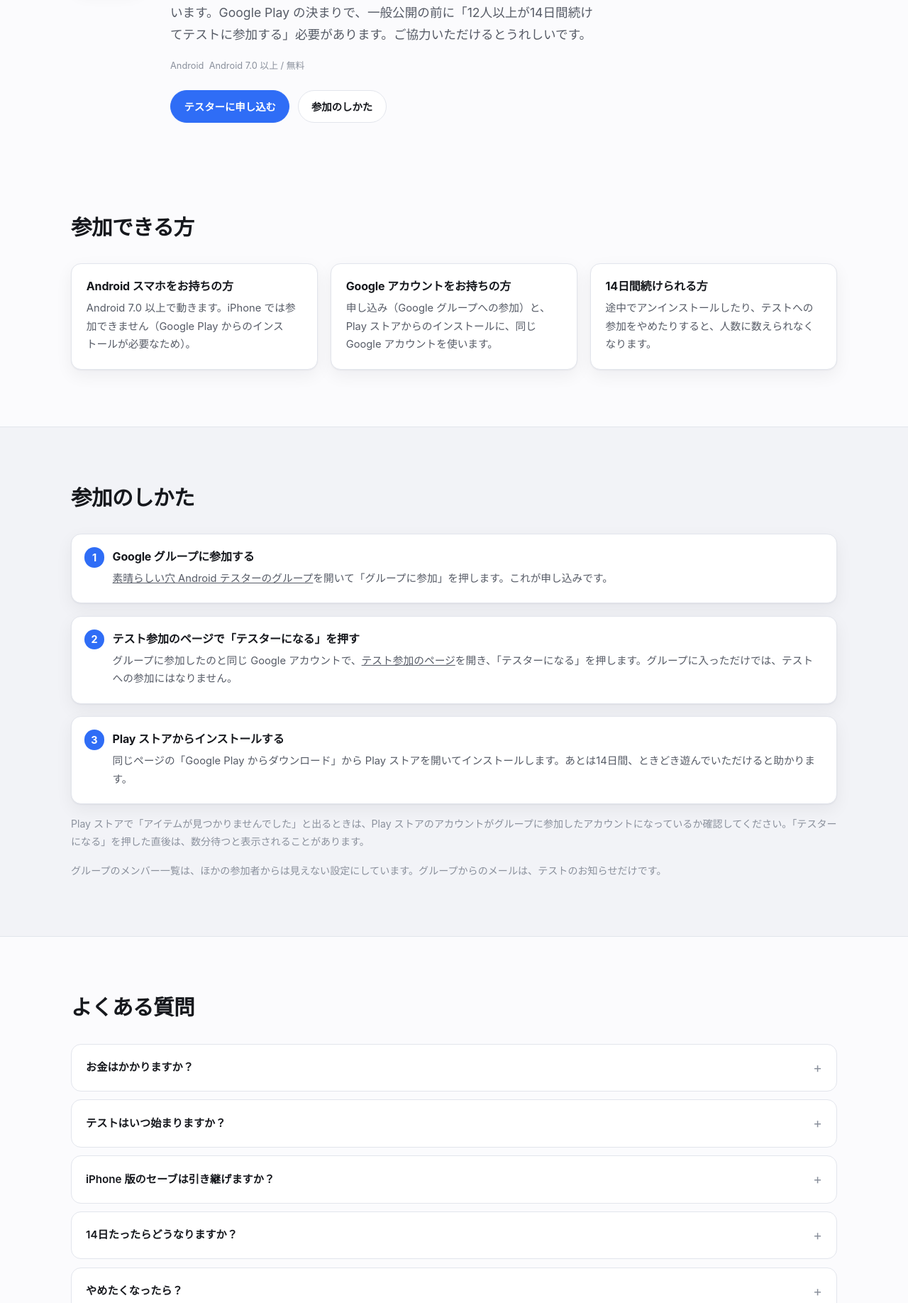
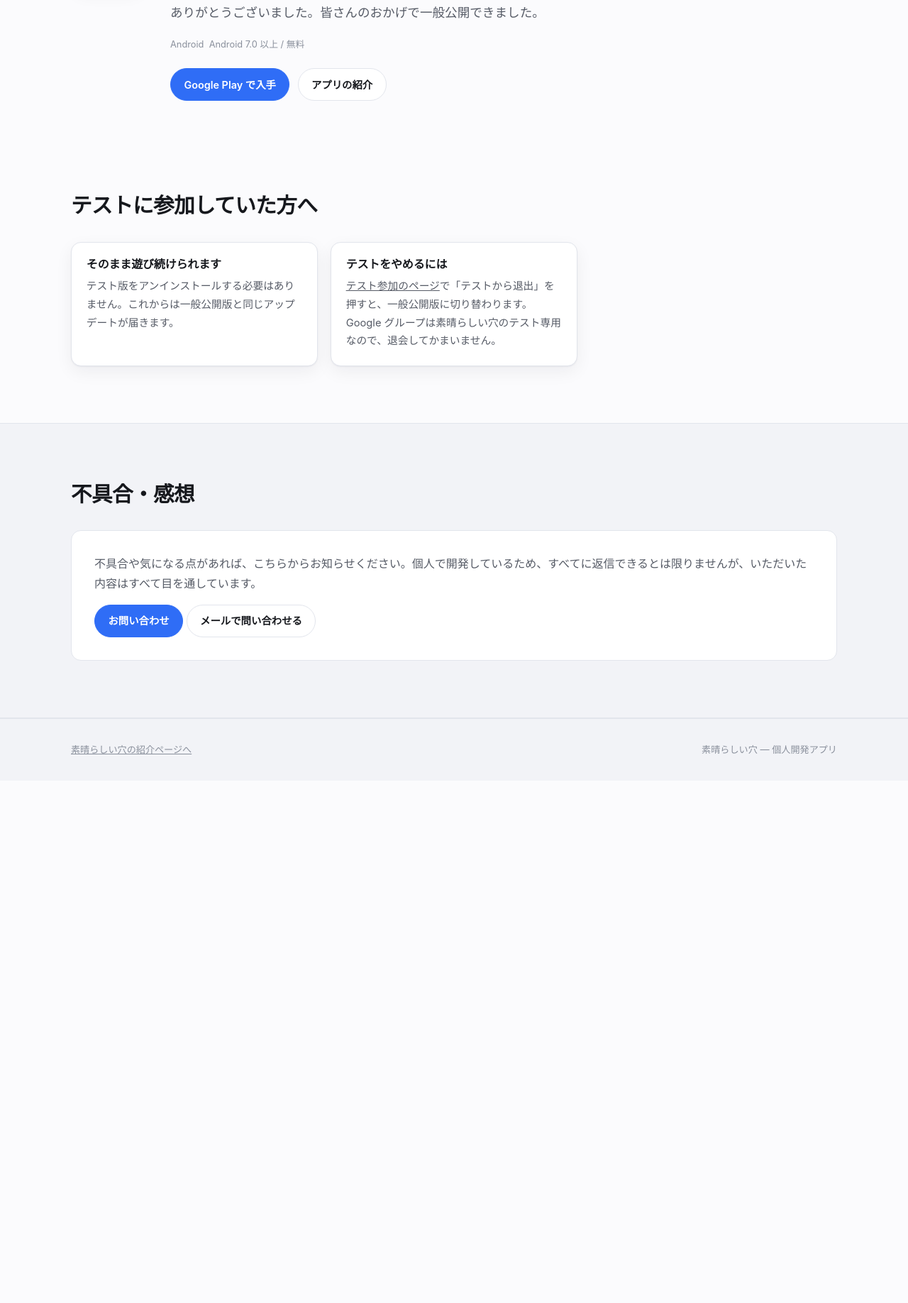
Before and after one commit to gekisoba/my-portfolio, a plain HTML site: page apps/subarashii-ana/android-test/index.html in a window 1280 px wide. Shown: the part 249-2085 px from the top of the page at 71% size. After the commit the page ends 1349 px from the top, so only its background shows below. Drawn offline with Linux system fonts and the light colour scheme.

Commit message:
素晴らしい穴 Android 版の公開: promo.json に androidPackage、アプリのページとトップのカードに Google Play、テスター募集のページを公開のお知らせとお礼に、トップのお知らせも公開に
Co-Authored-By: Claude Opus 5.5 <noreply@anthropic.com>

```diff
--- a/apps/subarashii-ana/android-test/index.html
+++ b/apps/subarashii-ana/android-test/index.html
@@ -3,13 +3,13 @@
 <head>
 <meta charset="utf-8">
 <meta name="viewport" content="width=device-width, initial-scale=1">
-<title>素晴らしい穴 Android版 テスター募集</title>
-<meta name="description" content="素晴らしい穴の Android 版を公開するために、テストに参加してくださる方を募集しています。Android スマホと Google アカウントがあれば参加できます。">
+<title>素晴らしい穴 Android版を公開しました</title>
+<meta name="description" content="素晴らしい穴の Android 版を Google Play で公開しました。テストに参加してくださった皆さん、ありがとうございました。">
 <link rel="canonical" href="https://gekisoba.com/apps/subarashii-ana/android-test/">
 <meta property="og:type" content="website">
 <meta property="og:url" content="https://gekisoba.com/apps/subarashii-ana/android-test/">
-<meta property="og:title" content="素晴らしい穴 Android版 テスター募集">
-<meta property="og:description" content="山をひとつ底まで掘る採掘ゲーム「素晴らしい穴」の Android 版。公開に向けて、14日間テストに参加してくださる方を募集しています。">
+<meta property="og:title" content="素晴らしい穴 Android版を公開しました">
+<meta property="og:description" content="山をひとつ底まで掘る採掘ゲーム「素晴らしい穴」の Android 版を、Google Play で公開しました。">
 <meta property="og:locale" content="ja_JP">
 <meta name="twitter:card" content="summary">
 <meta property="og:image" content="https://gekisoba.com/assets/icons/subarashii-ana.jpg">
@@ -50,15 +50,15 @@
     <div class="wrap lp-hero-inner">
       <img class="lp-icon" src="../../../assets/icons/subarashii-ana.jpg" alt="素晴らしい穴のアプリアイコン" width="104" height="104">
       <div class="lp-hero-text">
-        <h1 class="lp-title">Android版 テスター募集</h1>
-        <p class="lp-tagline">山をひとつ底まで掘る採掘ゲーム「素晴らしい穴」の Android 版のテストを始めました。一般公開に向けて、テストに参加してくださる方を募集しています。Google Play の決まりで、一般公開の前に「12人以上が14日間続けてテストに参加する」必要があります。ご協力いただけるとうれしいです。</p>
+        <h1 class="lp-title">Android版を公開しました</h1>
+        <p class="lp-tagline">山をひとつ底まで掘る採掘ゲーム「素晴らしい穴」の Android 版を、Google Play で公開しました。テストに参加してくださった皆さん、本当にありがとうございました。皆さんのおかげで一般公開できました。</p>
         <div class="lp-meta">
           <span class="badge">Android</span>
           <span>Android 7.0 以上 / 無料</span>
         </div>
         <div class="lp-actions">
-          <a class="btn btn-primary" href="https://groups.google.com/g/subarashii-ana-android-test" target="_blank" rel="noopener">テスターに申し込む</a>
-          <a class="btn" href="#steps">参加のしかた</a>
+          <a class="btn btn-primary" href="https://play.google.com/store/apps/details?id=com.gekisoba.subarashiiana" target="_blank" rel="noopener">Google Play で入手</a>
+          <a class="btn" href="../">アプリの紹介</a>
         </div>
       </div>
     </div>
@@ -66,37 +66,10 @@
 
   <section class="section">
     <div class="wrap">
-      <div class="section-head"><h2>参加できる方</h2></div>
+      <div class="section-head"><h2>テストに参加していた方へ</h2></div>
       <div class="features">
-        <div class="feature"><h3>Android スマホをお持ちの方</h3><p>Android 7.0 以上で動きます。iPhone では参加できません（Google Play からのインストールが必要なため）。</p></div>
-        <div class="feature"><h3>Google アカウントをお持ちの方</h3><p>申し込み（Google グループへの参加）と、Play ストアからのインストールに、同じ Google アカウントを使います。</p></div>
-        <div class="feature"><h3>14日間続けられる方</h3><p>途中でアンインストールしたり、テストへの参加をやめたりすると、人数に数えられなくなります。</p></div>
-      </div>
-    </div>
-  </section>
-
-  <section class="section section-alt" id="steps">
-    <div class="wrap">
-      <div class="section-head"><h2>参加のしかた</h2></div>
-      <div class="steps">
-        <div class="feature"><h3>Google グループに参加する</h3><p><a href="https://groups.google.com/g/subarashii-ana-android-test" target="_blank" rel="noopener">素晴らしい穴 Android テスターのグループ</a>を開いて「グループに参加」を押します。これが申し込みです。</p></div>
-        <div class="feature"><h3>テスト参加のページで「テスターになる」を押す</h3><p>グループに参加したのと同じ Google アカウントで、<a href="https://play.google.com/apps/testing/com.gekisoba.subarashiiana" target="_blank" rel="noopener">テスト参加のページ</a>を開き、「テスターになる」を押します。グループに入っただけでは、テストへの参加にはなりません。</p></div>
-        <div class="feature"><h3>Play ストアからインストールする</h3><p>同じページの「Google Play からダウンロード」から Play ストアを開いてインストールします。あとは14日間、ときどき遊んでいただけると助かります。</p></div>
-      </div>
-      <p class="note">Play ストアで「アイテムが見つかりませんでした」と出るときは、Play ストアのアカウントがグループに参加したアカウントになっているか確認してください。「テスターになる」を押した直後は、数分待つと表示されることがあります。</p>
-      <p class="note">グループのメンバー一覧は、ほかの参加者からは見えない設定にしています。グループからのメールは、テストのお知らせだけです。</p>
-    </div>
-  </section>
-
-  <section class="section">
-    <div class="wrap">
-      <div class="section-head"><h2>よくある質問</h2></div>
-      <div class="faq">
-        <details><summary>お金はかかりますか？</summary><p>かかりません。テスト版も無料で遊べます。アプリ内の課金（広告を消す・売値を2倍にする）はありますが、遊ぶのに必須ではありません。</p></details>
-        <details><summary>テストはいつ始まりますか？</summary><p>2026年11月11日に始まりました。グループに参加すれば、すぐに参加できます。</p></details>
-        <details><summary>iPhone 版のセーブは引き継げますか？</summary><p>引き継げません。Android 版は最初からのスタートになります。</p></details>
-        <details><summary>14日たったらどうなりますか？</summary><p>そのまま遊び続けられます。一般公開されたあとも、同じアプリとしてアップデートが届きます。</p></details>
-        <details><summary>やめたくなったら？</summary><p>アンインストールし、Google グループから退会すれば終わりです。ただ、14日たつまで続けていただけると、とても助かります。</p></details>
+        <div class="feature"><h3>そのまま遊び続けられます</h3><p>テスト版をアンインストールする必要はありません。これからは一般公開版と同じアップデートが届きます。</p></div>
+        <div class="feature"><h3>テストをやめるには</h3><p><a href="https://play.google.com/apps/testing/com.gekisoba.subarashiiana" target="_blank" rel="noopener">テスト参加のページ</a>で「テストから退出」を押すと、一般公開版に切り替わります。Google グループは素晴らしい穴のテスト専用なので、退会してかまいません。</p></div>
       </div>
     </div>
   </section>
--- a/assets/data.json
+++ b/assets/data.json
@@ -108,13 +108,15 @@
       "lp": "/apps/subarashii-ana/",
       "category": "ゲーム",
       "platforms": [
-        "iOS"
+        "iOS",
+        "Android"
       ],
       "price": "無料",
       "released": "2026-09",
       "updated": "2026-11-18",
       "rating": 4.72,
-      "ratingCount": 82
+      "ratingCount": 82,
+      "android": "https://play.google.com/store/apps/details?id=com.gekisoba.subarashiiana"
     },
     {
       "id": 6806528986,
--- a/config/promo.json
+++ b/config/promo.json
@@ -70,7 +70,8 @@
       "title": "素晴らしい穴",
       "iconUrl": "https://gekisoba.com/assets/icons/subarashii-ana.jpg",
       "bundledImage": "ana",
-      "url": "https://gekisoba.com/ana"
+      "url": "https://gekisoba.com/ana",
+      "androidPackage": "com.gekisoba.subarashiiana"
     },
     {
       "bundleId": "com.blogspot.gekisoba.pinball",
```
Also changed, not shown: apps/subarashii-ana/index.html (+2 -1 lines), index.html (+4 -4 lines).
